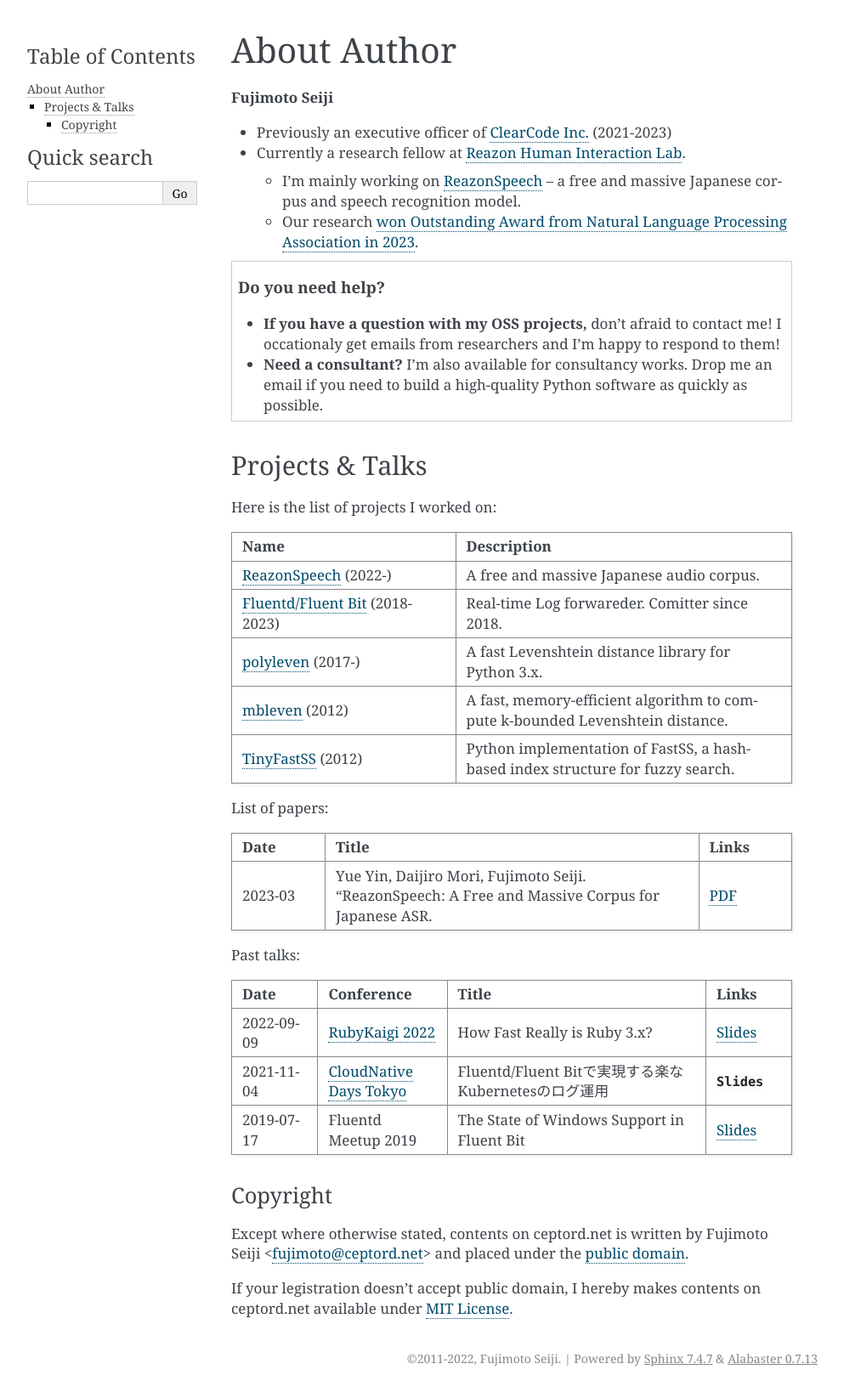
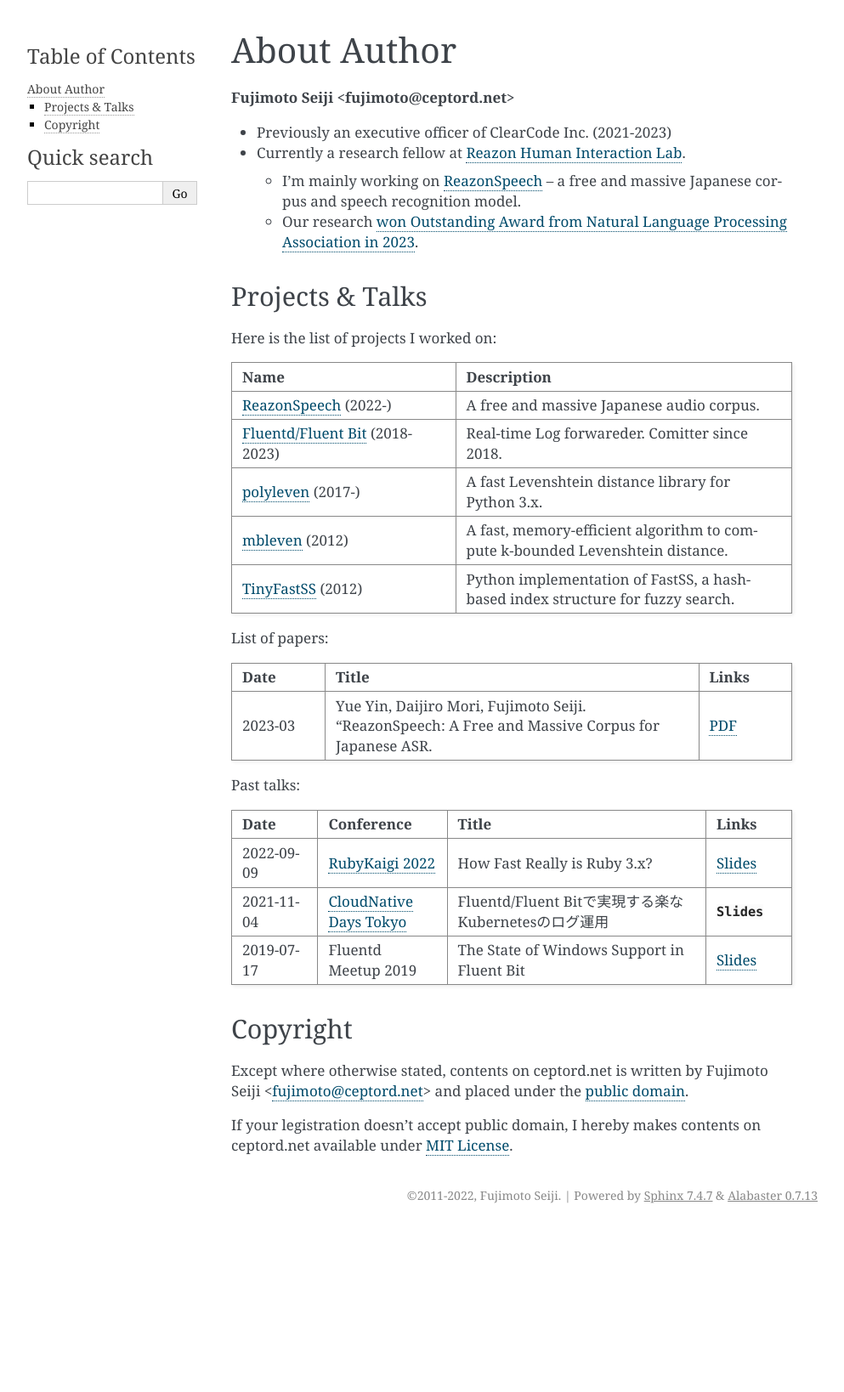
Before and after one commit to fujimotos/fujimotos.github.io, a Sphinx documentation site: the page built from source/contact.rst, in a window 1280 px wide. Shown: the whole page at 85% size, without its empty margins (148-1141 px from the left). Built offline with Sphinx 7.4.7, drawn with Linux system fonts in a browser that asks for light colours; after the commit the page ends 1446 px from its top, so only the background shows below that.

Commit message:
Update 'source/contact.rst'
Signed-off-by: Fujimoto Seiji <fujimoto@ceptord.net>

```diff
--- a/source/contact.rst
+++ b/source/contact.rst
@@ -2,10 +2,9 @@
 About Author
 ============
 
-**Fujimoto Seiji**
+**Fujimoto Seiji <fujimoto@ceptord.net>**
 
-* Previously an executive officer of `ClearCode Inc.`_ (2021-2023)
-
+* Previously an executive officer of ClearCode Inc. (2021-2023)
 * Currently a research fellow at `Reazon Human Interaction Lab`_.
 
   * I'm mainly working on `ReazonSpeech`_ -- a free and massive Japanese
@@ -14,22 +13,11 @@
   * Our research `won Outstanding Award from Natural Language Processing
     Association in 2023 <https://www.anlp.jp/nlp2023/award.html#A5-3>`_.
 
-.. topic:: Do you need help?
-
-   * **If you have a question with my OSS projects,** don't afraid to
-     contact me! I occationaly get emails from researchers and
-     I'm happy to respond to them!
-
-   * **Need a consultant?** I'm also available for consultancy works.
-     Drop me an email if you need to build a high-quality Python software
-     as quickly as possible.
-
-.. _Clearcode Inc.: https://www.clear-code.com
 .. _Reazon Human Interaction Lab: https://research.reazon.jp
 .. _ReazonSpeech: https://research.reazon.jp/projects/ReazonSpeech/
 
 Projects & Talks
-----------------
+================
 
 Here is the list of projects I worked on:
 
```
